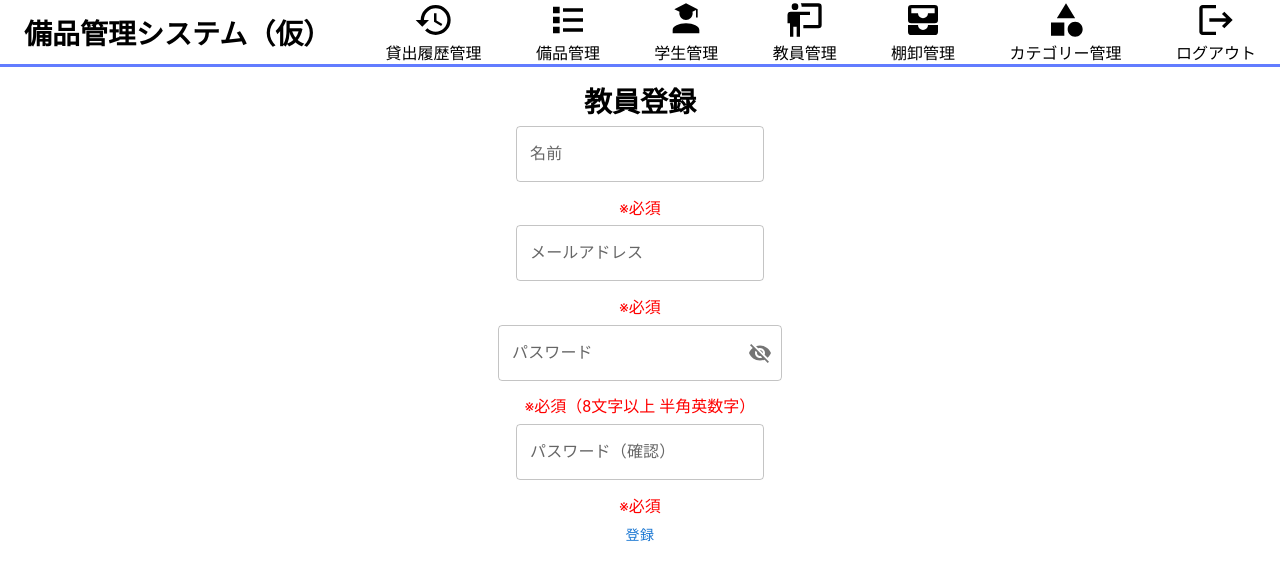
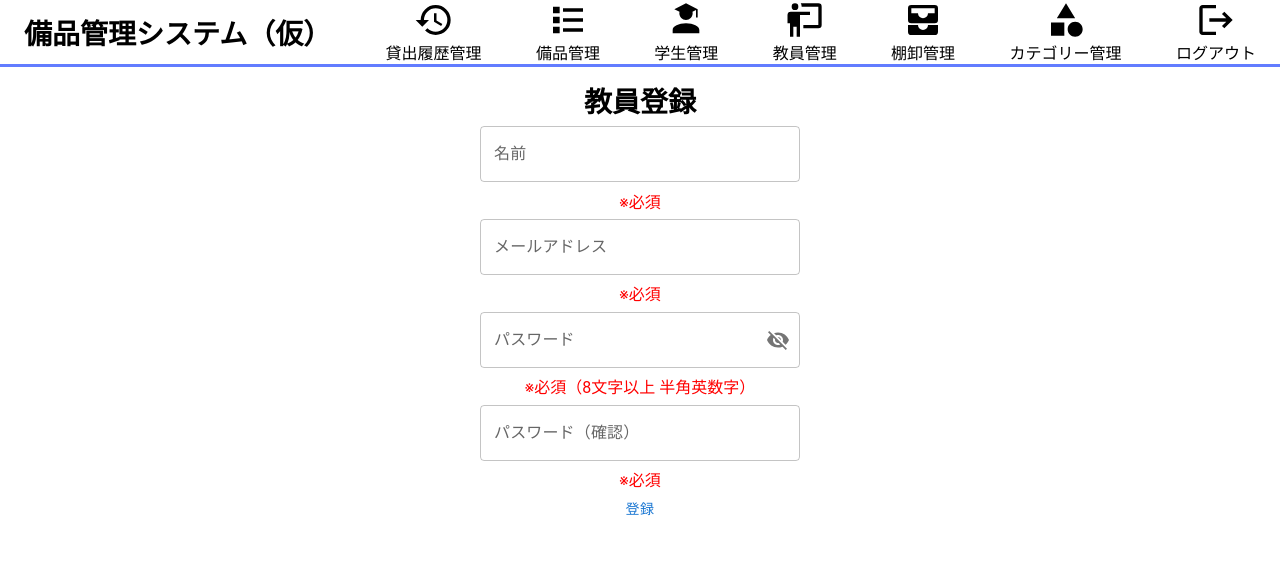
Before and after one commit to takumiTakahata/equipment_management_system, a React (Create React App) app in the folder app/: page /teacher_register in a window 1280 px wide. Shown: the top 580 px of the page. Built offline with nearby package versions, Linux system fonts and the light colour scheme.

Commit message:
入力欄の幅を設定

```diff
--- a/app/src/components/teacher_register.css
+++ b/app/src/components/teacher_register.css
@@ -29,5 +29,12 @@ h1 {
 .pass_input,
 .passch_input {
   margin-top: 0.5%;
-  margin-bottom: 1%;
+  margin-bottom: 0.5%;
 }
+
+.username_input_text,
+.email_input_text,
+.pass_input_text,
+.passch_input_text {
+  width: 25%;
+}
--- a/app/src/components/teacher_register.tsx
+++ b/app/src/components/teacher_register.tsx
@@ -85,6 +85,7 @@ function TeacherRegister() {
             <div className="username_input">
               <TextField
                 label="名前"
+                className="username_input_text"
                 variant="outlined"
                 {...register("username", {
                   required: "名前を入力してください",
@@ -106,6 +107,7 @@ function TeacherRegister() {
             <div className="email_input">
               <TextField
                 label="メールアドレス"
+                className="email_input_text"
                 variant="outlined"
                 {...register("email", {
                   required: "メールアドレスを入力してください",
@@ -131,7 +133,7 @@ function TeacherRegister() {
 
           <div className="pass_container">
             <div className="pass_input">
-              <FormControl variant="outlined">
+              <FormControl variant="outlined" className="pass_input_text">
                 <InputLabel>パスワード</InputLabel>
                 <OutlinedInput
                   id="outlined-adornment-password"
@@ -173,7 +175,7 @@ function TeacherRegister() {
 
           <div className="passch_container">
             <div className="passch_input">
-              <FormControl variant="outlined">
+              <FormControl variant="outlined" className="passch_input_text">
                 <InputLabel>パスワード（確認）</InputLabel>
                 <OutlinedInput
                   id="outlined-adornment-password_c"
```
Also changed, not shown: 1 other file (tests, documents, lock files or other folders).
